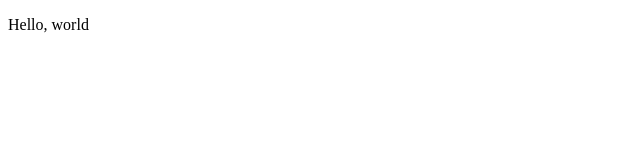
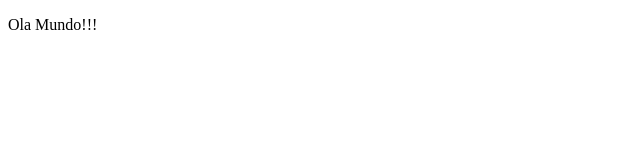
Before and after one commit to dcoinfdev/infdev.github.io, a plain HTML site: page index.html in a window 1280 px wide. Shown: the full height of the page, 0-640 px from the left. Drawn offline with Linux system fonts and the light colour scheme.

Commit message:
Testando1

```diff
--- a/index.html
+++ b/index.html
@@ -6,6 +6,6 @@
     <title>.:: INFDEV | Consultoria de Tecnologia ::.</title>
 </head>
 <body>
-    <p>Hello, world</p>
+    <p>Ola Mundo!!!</p>
 </body>
 </html>
```
